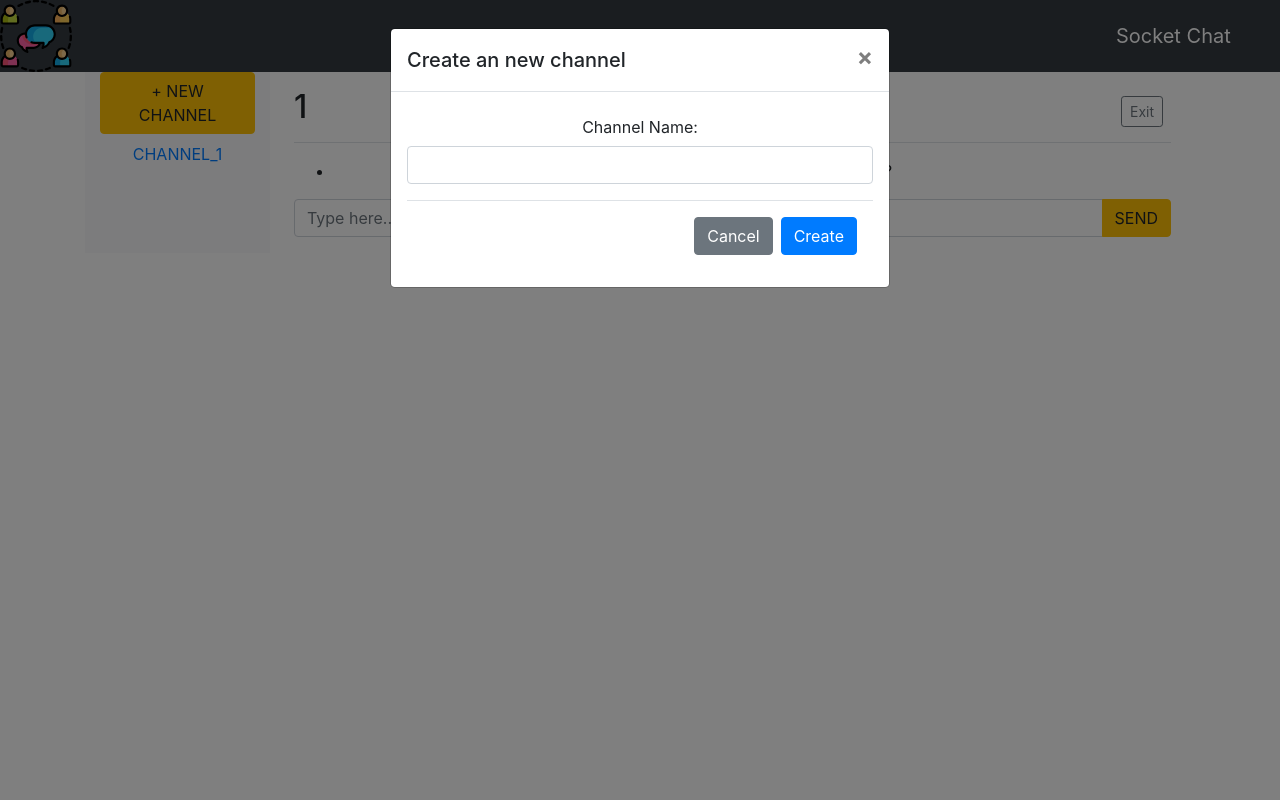
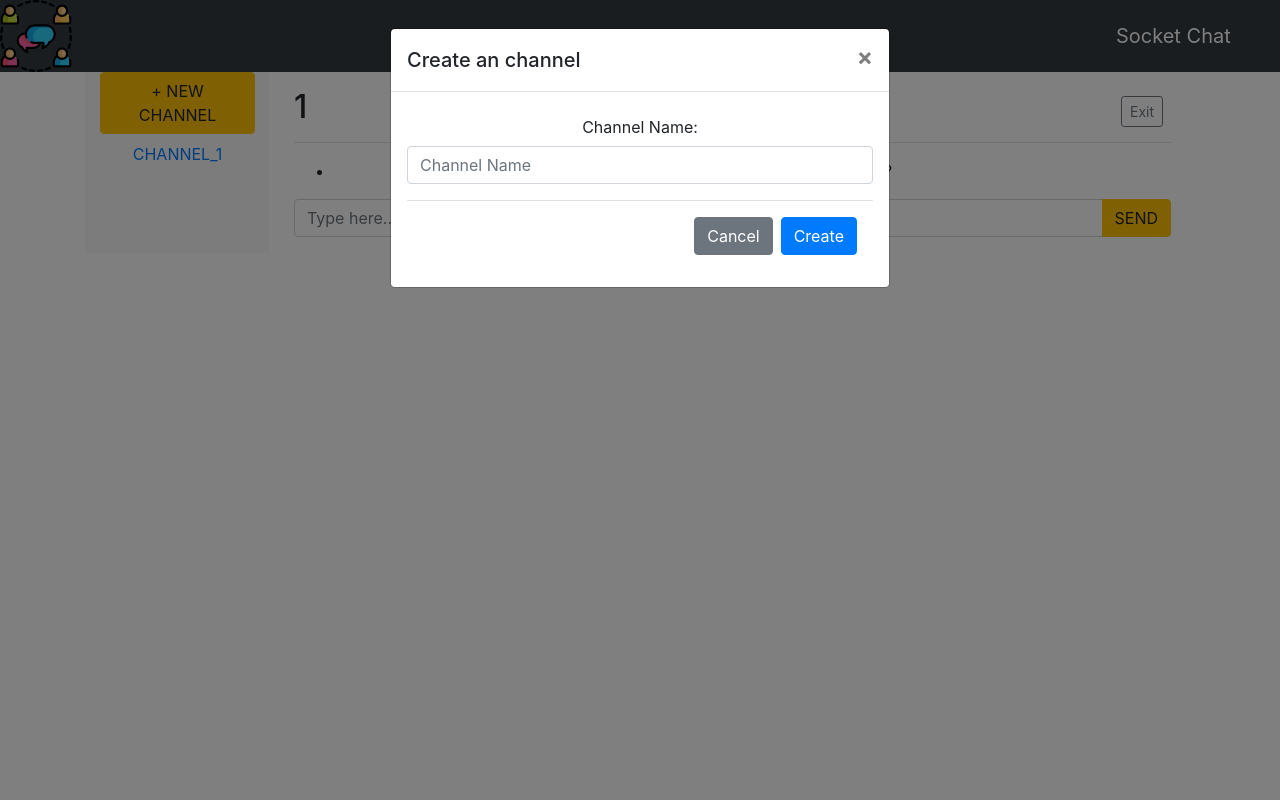
Before and after one commit to ching-wang/socket-chat, a Flask app: page /channels/1 in a window 1280 px wide, after a click on "+ NEW CHANNEL". Run offline with Flask 2, Linux system fonts and the light colour scheme; some libraries are stand-ins or nearby versions.

Commit message:
fixed create channel form issue

```diff
--- a/templates/dashboard.html
+++ b/templates/dashboard.html
@@ -28,7 +28,7 @@
             <div class="modal-content">
               <div class="modal-header">
                 <h5 class="modal-title" id="exampleModalLabel">
-                  Create an new channel
+                  Create an channel
                 </h5>
                 <button
                   type="button"
@@ -40,7 +40,7 @@
                 </button>
               </div>
               <div class="modal-body">
-                <form method="post" action="/">
+                <form method="post" action="/" id="channel_creation">
                   <div class="form-group">
                     <label for="recipient-name" class="col-form-label"
                       >Channel Name:</label
@@ -48,7 +48,9 @@
                     <input
                       type="text"
                       class="form-control"
-                      id="recipient-name"
+                      id="channel_name"
+                      placeholder="Channel Name"
+                      required
                     />
                   </div>
                   <div class="modal-footer">
@@ -59,7 +61,11 @@
                     >
                       Cancel
                     </button>
-                    <button type="submit" class="btn btn-primary">
+                    <button
+                      id="create_channel_button"
+                      type="submit"
+                      class="btn btn-primary"
+                    >
                       Create
                     </button>
                   </div>
```
